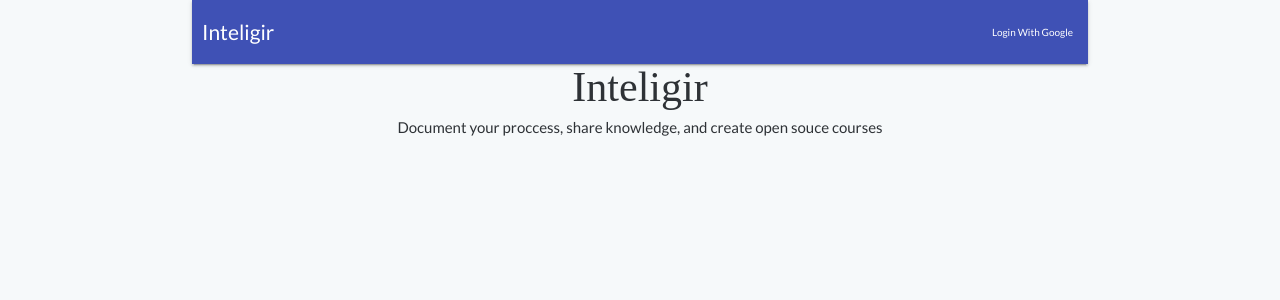
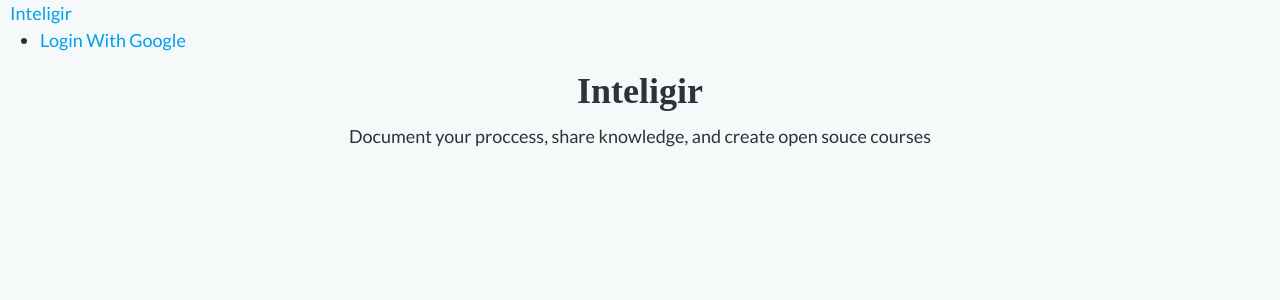
Before and after one commit to Inteligir/learn-with-friends, a React (Create React App) app in the folder client/: page / in a window 1280 px wide. Shown: the top 300 px of the page. Built offline with nearby package versions, Linux system fonts and the light colour scheme; no server answers; a web font is replaced by a local one.

Commit message:
Document css

```diff
--- a/client/src/index.js
+++ b/client/src/index.js
@@ -1,4 +1,4 @@
-import 'materialize-css/dist/css/materialize.min.css';
+// import 'materialize-css/dist/css/materialize.min.css';
 import 'styles/variables.css';
 import 'styles/app.css';
 
--- a/client/src/styles/app.css
+++ b/client/src/styles/app.css
@@ -1,3 +1,9 @@
+/**
+ * Reboot
+ * Normalization of HTML elements, manually forked from bootstrap.css to remove
+ * styles targeting irrelevant browsers while applying new styles.
+ */
+
 /*
   html is set to 62.5% so that all the REM measurements are based on 10px sizing.
   So basically 1.5rem = 15px :)
@@ -5,12 +11,18 @@
 html {
   font-size: 62.5%;
   box-sizing: border-box;
+  line-height: 1.15;
+  -webkit-text-size-adjust: 100%;
+  -ms-text-size-adjust: 100%;
+  -ms-overflow-style: scrollbar;
+  -webkit-tap-highlight-color: transparent;
 }
 
 body {
   margin: 0;
-  font-size: 1.5em;
-  line-height: 1.6;
+  font-size: 1.8em;
+  line-height: 1.5;
+  text-align: left;
   font-family: var(--lato-font);
   color: var(--text-color);
   background-color: var(--background-grey);
@@ -36,6 +48,13 @@ section {
   display: block;
 }
 
+/**
+ * Suppress the focus outline on elements that cannot be accessed via keyboard.
+ * This prevents an unwanted focus outline from appearing around elements that
+ * might still respond to pointer events.
+ *
+ * Credit: https://github.com/suitcss/base
+ */
 [tabindex='-1']:focus {
   outline: 0 !important;
 }
--- a/client/src/styles/variables.css
+++ b/client/src/styles/variables.css
@@ -16,7 +16,7 @@
   /* Fonts
 –––––––––––––––––––––––––––––––––––––––––––––––––– */
   --droid-font: 'Droid Serif', serif;
-  --lato-font: 'Lato', sans-serif;
+  --lato-font: 'Lato', 'Helvetica Neue', sans-serif;
 
   /* Layout
 –––––––––––––––––––––––––––––––––––––––––––––––––– */
```
